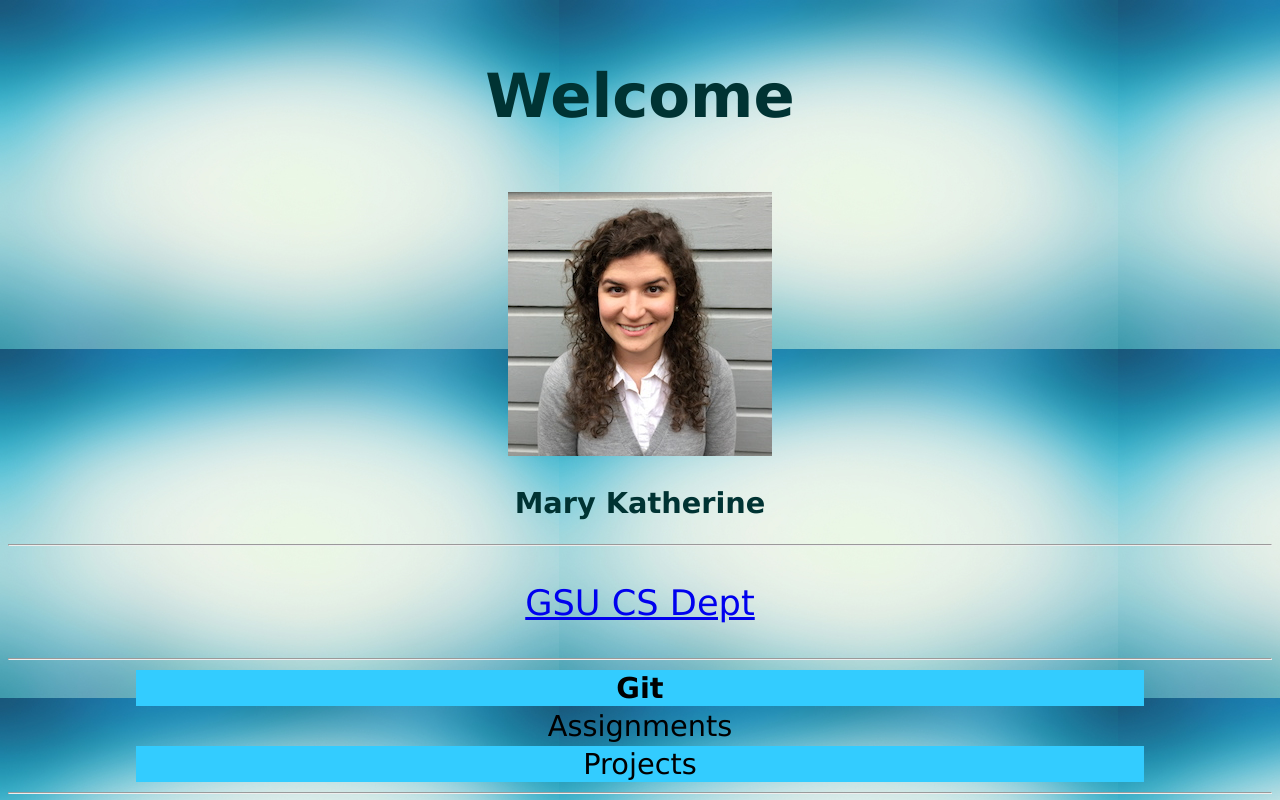
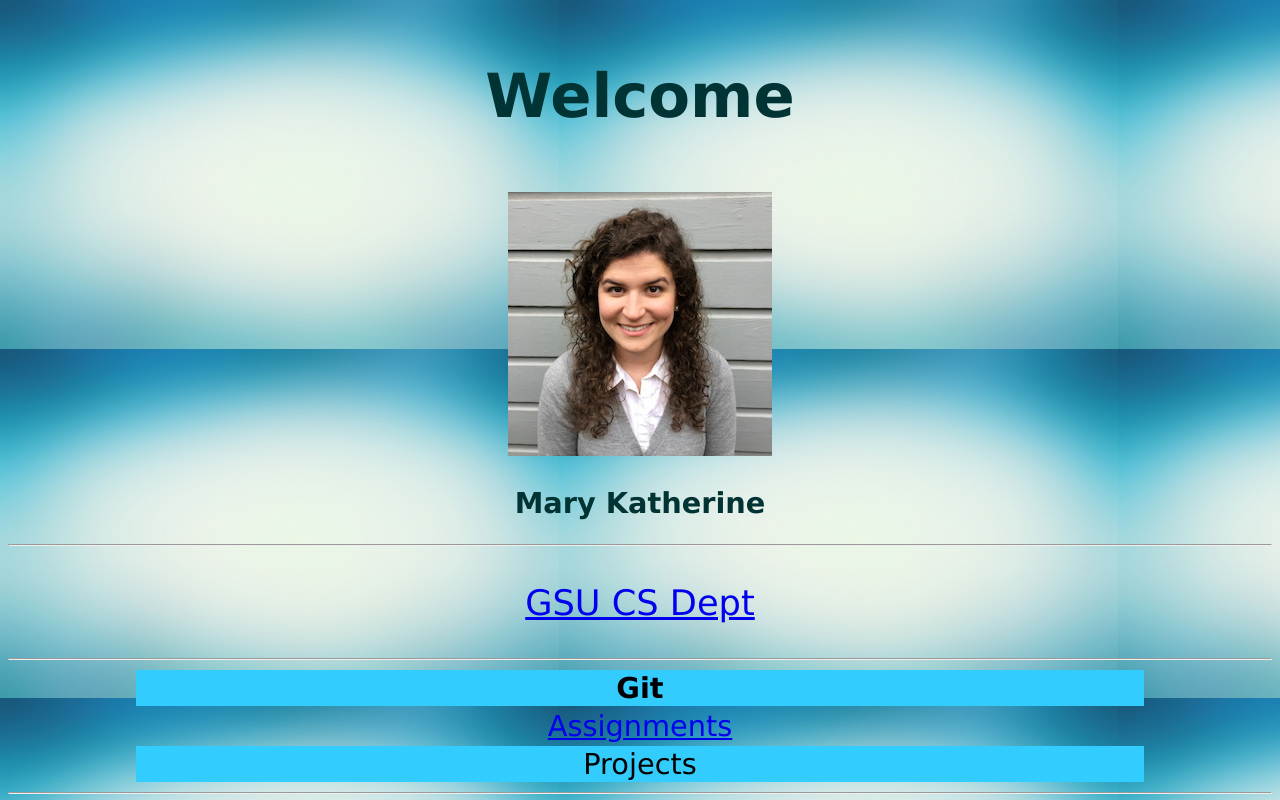
Before and after one commit to mks937/gsu_cs4370_assignment1, a plain HTML site: page index.html in a window 1280 px wide. Shown: the top 800 px of the page. Drawn offline with Linux system fonts and the light colour scheme.

Commit message:
added link to github

```diff
--- a/index.html
+++ b/index.html
@@ -36,7 +36,8 @@ Mary Katherine
 	</tr>
 
     <tr>
-    	<td> Assignments </td>
+    	<td> <a href="https://github.com/mks937/gsu_cs4370_assignment1.git">Assignments
+    		</a> </td>
     </tr>
 
     <tr>
```
